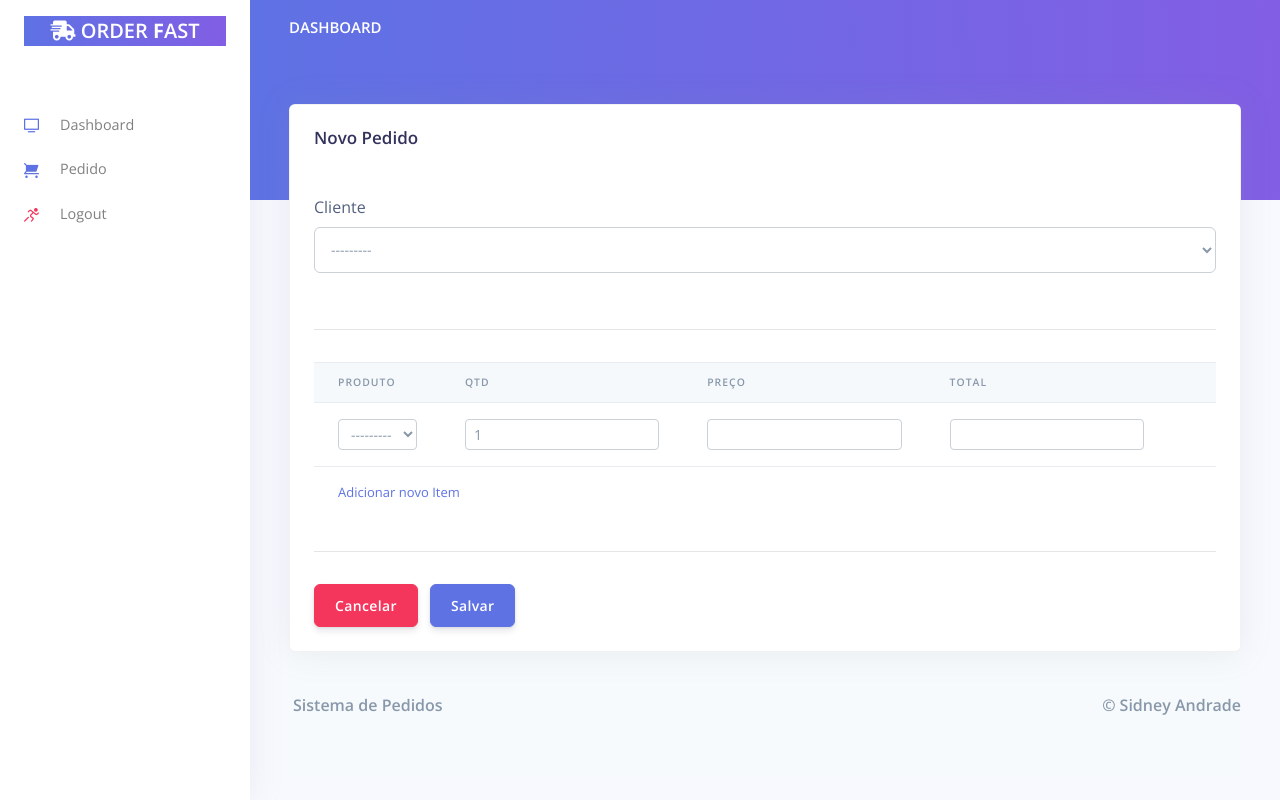
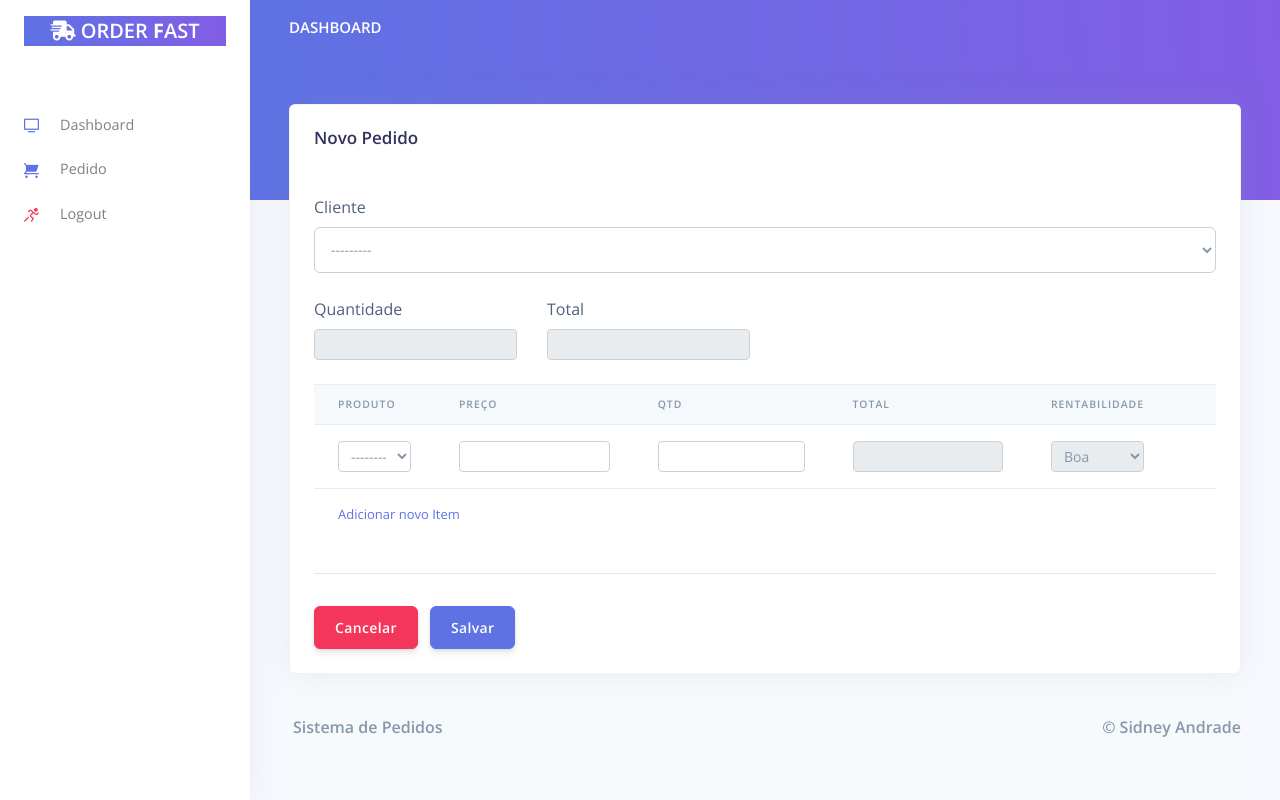
Before and after one commit to Sidneyasjr/pedidos, a Django app: page /pedido in a window 1280 px wide. Run offline with Django 3.2, Linux system fonts and the light colour scheme; the visitor is signed in with stand-in values (Sample User, id 1); data that the repository does not hold is empty; some libraries are stand-ins or nearby versions.

Commit message:
Regras de negocio aplicadas no frontend

```diff
--- a/app/forms.py
+++ b/app/forms.py
@@ -1,15 +1,42 @@
 from django import forms
+from django.forms.widgets import NumberInput, Select
 
-from .models import Order, Item
+from .models import Order, Item, Product
 
 
 class OrderForm(forms.ModelForm):
     class Meta:
         model = Order
-        exclude = ['date', 'quantity', 'total']
+        exclude = ['date']
+        widgets = {
+            'quantity': NumberInput(
+                attrs={'readonly': True}
+            ),
+            'total': NumberInput(
+                attrs={'readonly': True}
+            )
+        }
 
 
 class ItemForm(forms.ModelForm):
     class Meta:
         model = Item
-        exclude = ['rentability']
+        exclude = ['order']
+        widgets = {
+            'product': Select(
+                attrs={'oninput': 'dynamic_product(this)'}
+            ),
+            'price': NumberInput(
+                attrs={'oninput': 'dynamic_total(this)'}
+            ),
+            'quantity': NumberInput(
+                attrs={'oninput': 'dynamic_total(this)'}
+            ),
+            'total': NumberInput(
+                attrs={'readonly': True}
+            ),
+            'rentability': Select(
+                attrs={'readonly': True}
+            )
+
+        }
--- a/app/models.py
+++ b/app/models.py
@@ -57,10 +57,10 @@ class Item(models.Model):
     )
     order = models.ForeignKey(Order, on_delete=models.CASCADE)
     product = models.ForeignKey(Product, on_delete=models.CASCADE)
-    quantity = models.PositiveIntegerField('quantidade', default=1)
+    quantity = models.PositiveIntegerField('quantidade')
     price = models.DecimalField('preço', max_digits=15, decimal_places=2, null=True, blank=True)
     total = models.DecimalField(max_digits=15, decimal_places=2, null=True, blank=True)
-    rentability = models.IntegerField(choices=RENTABILITY_CHOICES, null=True, blank=True)
+    rentability = models.IntegerField(choices=RENTABILITY_CHOICES, null=True, blank=True, default=2)
 
     class Meta:
         verbose_name_plural = 'itens'
--- a/app/views.py
+++ b/app/views.py
@@ -1,4 +1,3 @@
-from django.contrib.auth.decorators import login_required
 from django.contrib.auth.decorators import login_required
 from django.forms import inlineformset_factory
 from django.http import HttpResponse
@@ -6,7 +5,7 @@ from django.shortcuts import render, redirect
 from django.template import loader
 
 from .forms import OrderForm, ItemForm
-from .models import Customer, Product, Item
+from .models import Product, Item
 from .services import *
 
 
@@ -23,13 +22,16 @@ def index(request):
 
 @login_required(login_url="/login/")
 def create(request):
+    products = list(Product.objects.all())
     if request.method == 'GET':
         form_order = OrderForm()
-        form_item_factory = inlineformset_factory(Order, Item, form=ItemForm, extra=0, can_delete=True, min_num=1, validate_min=True)
+        form_item_factory = inlineformset_factory(Order, Item, form=ItemForm, extra=0, can_delete=True, min_num=1,
+                                                  validate_min=True)
         form_item = form_item_factory
         context = {
             'form_order': form_order,
             'form_item': form_item,
+            'products': products
         }
         return render(request, "order.html", context)
     elif request.method == 'POST':
--- a/core/templates/order.html
+++ b/core/templates/order.html
@@ -29,26 +29,41 @@
                                     </div>
                                 </div>
                             </div>
-                            <hr>
-                        {{ form_item.management_form }}
+                            <div class="row">
+                                <div class="col-md-3">
+                                    <div class="form-group">
+                                        <label for="{{ form_order.quantity.id_for_label }}">Quantidade</label>
+                                        {{ form_order.quantity|addclass:'form-control form-control-sm' }}
+                                    </div>
+                                </div>
+                                <div class="col-md-3">
+                                    <div class="form-group">
+                                        <label for="{{ form_order.total.id_for_label }}">Total</label>
+                                        {{ form_order.total|addclass:'form-control form-control-sm' }}
+                                    </div>
+                                </div>
+                            </div>
+                            {{ form_item.management_form }}
                             <div class="table-responsive">
                                 <table class="table align-items-center table-flush">
                                     <thead class="thead-light">
                                     <tr class="inlineform">
                                         <th scope="col">Produto</th>
+                                        <th scope="col">Preço</th>
                                         <th scope="col">QTD</th>
-                                        <th scope="col">Preço</th>
                                         <th scope="col">Total</th>
+                                        <th scope="col">Rentabilidade</th>
                                         <th scope="col"></th>
                                     </tr>
                                     </thead>
                                     <tbody>
                                     {% for items in form_item %}
-                                        <tr class="inlineForm" id="{{ forloop.counter0 }}">
+                                        <tr class="inlineForm">
                                             <td>{{ items.product|addclass:'form-control form-control-sm' }}</td>
+                                            <td>{{ items.price|addclass:'form-control form-control-sm' }}</td>
                                             <td>{{ items.quantity|addclass:'form-control form-control-sm' }}</td>
-                                            <td>{{ items.price|addclass:'form-control form-control-sm' }}</td>
                                             <td>{{ items.total|addclass:'form-control form-control-sm' }}</td>
+                                            <td>{{ items.rentability|addclass:'form-control form-control-sm' }}</td>
                                             <td>{{ items.DELETE }}</td>
                                         </tr>
                                     {% endfor %}
@@ -77,6 +92,15 @@
 <!-- Specific JS goes HERE -->
 {% block javascripts %}
     <script type="text/javascript">
+        const multiples = [];
+        const priceProduct = []
+        {% for product in products %}
+            productMultiple = {{ product.multiple }};
+            productPrice = {{ product.price }}
+            multiples.push(productMultiple)
+            priceProduct.push(productPrice)
+        {% endfor %}
+
         $(function () {
             $('.inlineForm').formset({
                 prefix: '{{ form_item.prefix }}',
@@ -84,5 +108,35 @@
                 deleteText: 'Remover este item',
             });
         })
+
+        function dynamic_product(object) {
+            let index = object.closest("tr").rowIndex - 1;
+            let product = $('#id_item_set-' + index + '-product').val();
+            let step = multiples[product-1]
+            let quantity = $('#id_item_set-' + index + '-quantity');
+            quantity.attr({'step': step});
+            quantity.val(step)
+            let priceDefault = priceProduct[product-1]
+            $('#id_item_set-' + index + '-price').val(priceDefault);
+            $('#id_item_set-' + index + '-total').val(priceDefault * step);
+        }
+
+        function dynamic_total(object) {
+            let index = object.closest("tr").rowIndex - 1;
+            let product = $('#id_item_set-' + index + '-product').val();
+            let priceDefault = parseFloat(priceProduct[product-1])
+            let quantity = $('#id_item_set-' + index + '-quantity').val();
+            let price = $('#id_item_set-' + index + '-price').val();
+            let total = parseFloat(quantity) * parseFloat(price);
+            $('#id_item_set-' + index + '-total').val(total);
+            let percent = (priceDefault / 100) * 10;
+            if (price > priceDefault) {
+                 $('#id_item_set-' + index + '-rentability').val('1');
+            } else if (price < priceDefault - percent) {
+                 $('#id_item_set-' + index + '-rentability').val('3');
+            } else {
+                $('#id_item_set-' + index + '-rentability').val('2');
+            }
+        }
     </script>
 {% endblock javascripts %}
```
Also changed, not shown: app/migrations/0008_auto_20210416_1952.py (added), app/migrations/0009_auto_20210416_1959.py (added).
